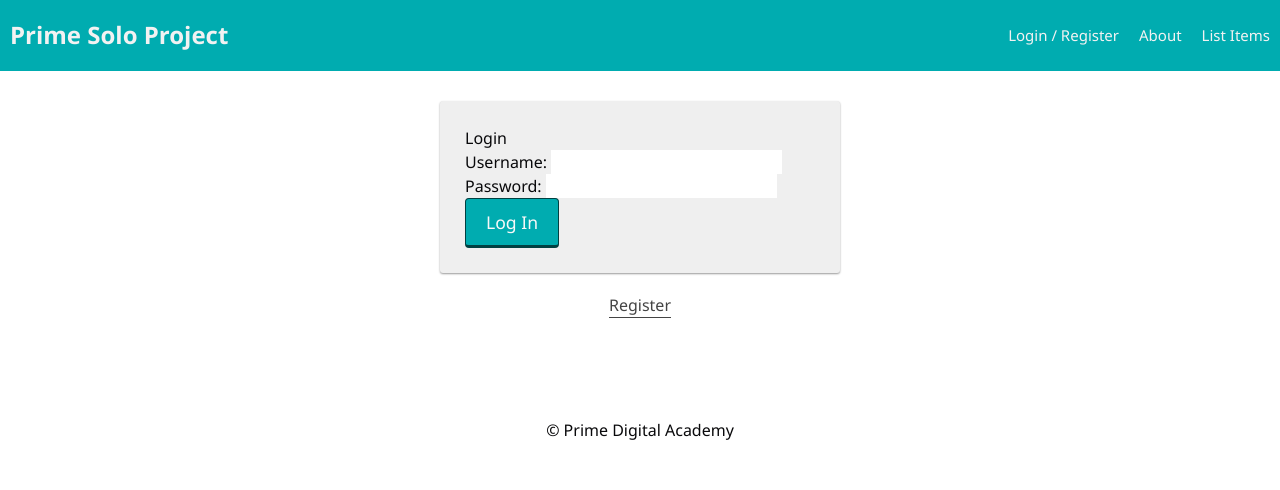
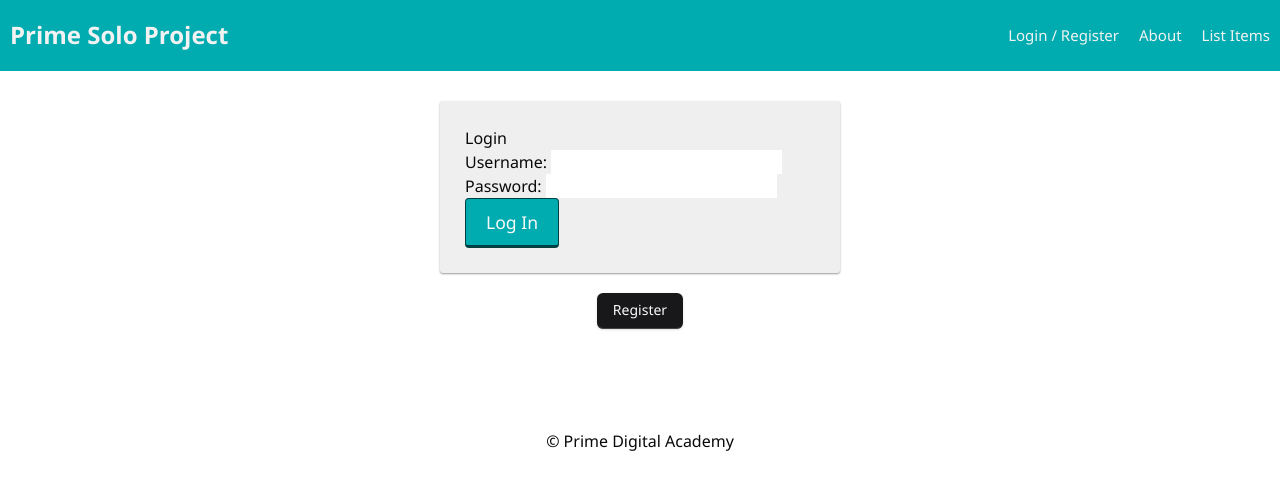
Before and after one commit to BurnerWah/star-db-project, a React (Vite) app: page /login in a window 1280 px wide. Shown: the top 490 px of the page. Built offline with nearby package versions, Linux system fonts and the light colour scheme; no server answers.

Commit message:
Used shadcn button in more places

```diff
--- a/src/pages/AddItem.tsx
+++ b/src/pages/AddItem.tsx
@@ -1,3 +1,4 @@
+import { Button } from '@/components/ui/button'
 import { FormEventHandler, useState } from 'react'
 import {
   DeclinationInput,
@@ -222,7 +223,7 @@ export default function AddItem() {
           />
         </label>
         <br />
-        <button type="submit">Submit</button>
+        <Button type="submit">Submit</Button>
       </form>
     </div>
   )
--- a/src/pages/Login.tsx
+++ b/src/pages/Login.tsx
@@ -1,3 +1,4 @@
+import { Button } from '@/components/ui/button'
 import { useNavigate } from 'react-router-dom'
 import LoginForm from '../components/LoginForm'
 
@@ -9,7 +10,7 @@ export default function Login() {
       <LoginForm />
 
       <center>
-        <button
+        <Button
           type="button"
           className="btn btn_asLink"
           onClick={() => {
@@ -17,7 +18,7 @@ export default function Login() {
           }}
         >
           Register
-        </button>
+        </Button>
       </center>
     </div>
   )
--- a/src/pages/Register.tsx
+++ b/src/pages/Register.tsx
@@ -1,3 +1,4 @@
+import { Button } from '@/components/ui/button'
 import { useNavigate } from 'react-router-dom'
 import RegisterForm from '../components/RegisterForm'
 
@@ -9,7 +10,7 @@ export default function Register() {
       <RegisterForm />
 
       <center>
-        <button
+        <Button
           type="button"
           className="btn btn_asLink"
           onClick={() => {
@@ -17,7 +18,7 @@ export default function Register() {
           }}
         >
           Login
-        </button>
+        </Button>
       </center>
     </div>
   )
```
